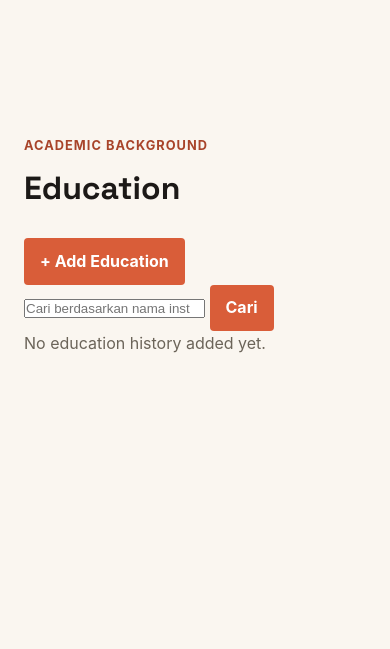
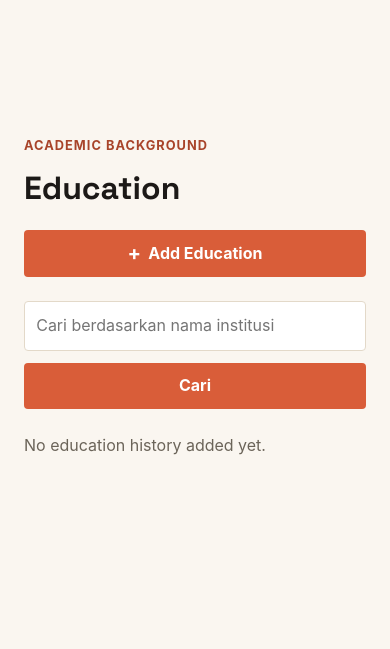
Before and after one commit to Kobaneru/myportofolio, a Django app: page /education/ in a window 390 px wide. Shown: the part 96-745 px from the top of the page. Run offline with Django 5.2, Linux system fonts and the light colour scheme; data that the repository does not hold is empty.

Commit message:
style(css): add styling for education form, search input, and delete modal

```diff
--- a/static/css/style.css
+++ b/static/css/style.css
@@ -682,6 +682,199 @@ html {
     margin-top: 1.5rem;
 }
 
+.education-form {
+    width: 100%;
+    max-width: 100%;
+    margin-top: 1.5rem;
+}
+
+.form-group {
+    margin-bottom: 1.25rem;
+}
+
+.form-group label {
+    display: block;
+    margin-bottom: 0.4rem;
+    font-weight: 700;
+}
+
+.form-group input,
+.form-group textarea {
+    width: 100%;
+    box-sizing: border-box;
+    padding: 0.7rem;
+    border: 1px solid var(--accent);
+    border-radius: var(--radius);
+    font: inherit;
+    transition:
+        border-color 0.2s ease,
+        outline-color 0.2s ease;
+}
+
+.form-group input:focus,
+.form-group textarea:focus {
+    outline: 2px solid var(--accent);
+    border-color: var(--accent);
+}
+
+.form-error {
+    color: #b42318;
+    font-size: 0.85rem;
+    margin-top: 0.35rem;
+}
+
+.button {
+    display: inline-block;
+    height: fit-content;
+    border: 0;
+    border-radius: var(--radius);
+    padding: 0.65rem 1rem;
+    background: var(--accent);
+    color: white;
+    cursor: pointer;
+    font: inherit;
+    font-weight: 700;
+    text-decoration: none;
+}
+
+.button-secondary {
+    background: var(--ink);
+}
+
+.education-page-header {
+    width: 100%;
+    display: flex;
+    justify-content: space-between;
+    align-items: center;
+    gap: 1rem;
+    margin-bottom: 1.5rem;
+}
+
+.education-page-header h1 {
+    margin-bottom: 0;
+}
+
+.education-add-button {
+    display: inline-flex;
+    align-items: center;
+    gap: 0.45rem;
+}
+
+.education-add-button span {
+    font-size: 1.25rem;
+    line-height: 1;
+}
+
+.education-search {
+    display: flex;
+    gap: 0.75rem;
+    margin-bottom: 1.5rem;
+}
+
+.education-search__input {
+    width: 100%;
+    min-width: 0;
+    padding: 0.7rem;
+    border: 1px solid var(--line);
+    border-radius: var(--radius);
+    background: #fff;
+    color: var(--ink);
+    font: inherit;
+}
+
+.education-search__input:focus {
+    outline: 2px solid var(--accent);
+    border-color: var(--accent);
+}
+
+.education-card-actions {
+    display: flex;
+    flex-direction: column;
+    margin-top: 1.5rem;
+}
+
+.education-actions {
+    display: flex;
+    align-items: center;
+    flex-wrap: wrap;
+    gap: 20px;
+    margin-top: 1rem;
+}
+
+.education-actions .button {
+    font-size: 0.85rem;
+    font-weight: 600;
+}
+
+.education-delete-modal {
+    display: none;
+    position: fixed;
+    inset: 0;
+    width: 100%;
+    height: 100%;
+    max-width: none;
+    max-height: none;
+    margin: 0;
+    padding: 1rem;
+    border: 0;
+    background: transparent;
+    z-index: 10;
+    align-items: center;
+    justify-content: center;
+}
+
+.education-delete-modal:popover-open {
+    display: flex;
+}
+
+.education-delete-modal__backdrop {
+    position: absolute;
+    inset: 0;
+    width: 100%;
+    height: 100%;
+    border: 0;
+    padding: 0;
+    background: rgba(28, 25, 23, 0.58);
+    cursor: default;
+}
+
+.education-delete-modal__content {
+    position: relative;
+    z-index: 1;
+    width: min(100%, 480px);
+    padding: 1.5rem;
+    background: var(--paper);
+    border: 1px solid var(--line);
+    border-radius: var(--radius);
+    box-shadow: 0 1rem 3rem rgba(28, 25, 23, 0.22);
+}
+
+.education-delete-modal__content h2 {
+    margin: 0 0 0.75rem;
+    font-family: "Space Grotesk", -apple-system, sans-serif;
+    font-size: 1.5rem;
+}
+
+.education-delete-modal__close {
+    position: absolute;
+    top: 1rem;
+    right: 1rem;
+    border: 0;
+    padding: 0;
+    background: transparent;
+    color: var(--text-muted);
+    font-size: 1.8rem;
+    line-height: 1;
+    cursor: pointer;
+}
+
+.education-delete-modal__actions {
+    display: flex;
+    justify-content: flex-end;
+    gap: 0.75rem;
+    margin-top: 1.5rem;
+}
+
 .button-danger {
     background: #b42318;
 }
@@ -796,6 +989,44 @@ html {
         width: 100%;
         text-align: center;
     }
+
+    .education-page-header {
+        align-items: flex-start;
+        flex-direction: column;
+    }
+
+    .education-add-button {
+        width: 100%;
+        justify-content: center;
+    }
+
+    .education-search {
+        flex-direction: column;
+    }
+
+    .education-search .button {
+        width: 100%;
+    }
+
+    .education-delete-modal {
+        align-items: flex-end;
+        padding: 0;
+    }
+
+    .education-delete-modal__content {
+        width: 100%;
+        padding: 1.25rem;
+        border-radius: var(--radius) var(--radius) 0 0;
+    }
+
+    .education-delete-modal__actions {
+        flex-direction: column-reverse;
+    }
+
+    .education-delete-modal__actions .button {
+        width: 100%;
+        text-align: center;
+    }
 }
 
 /* =========================================
```
